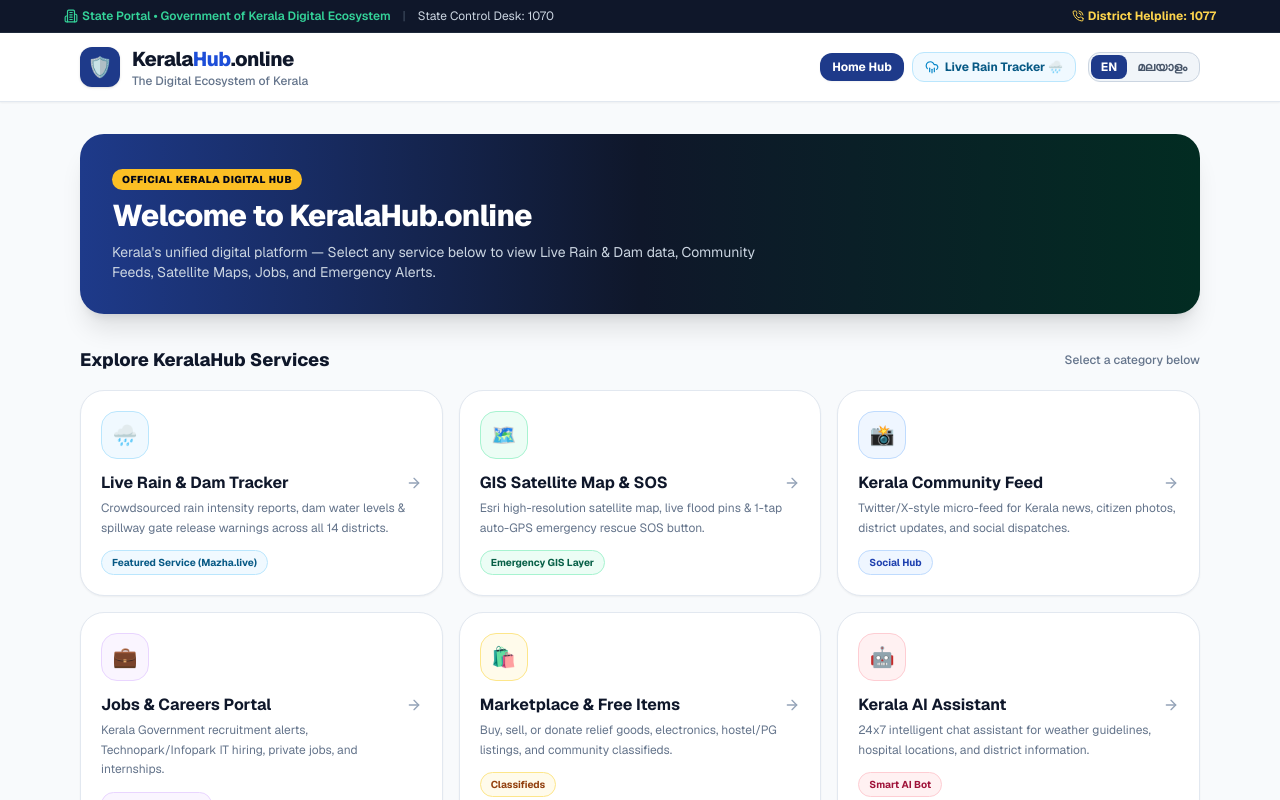
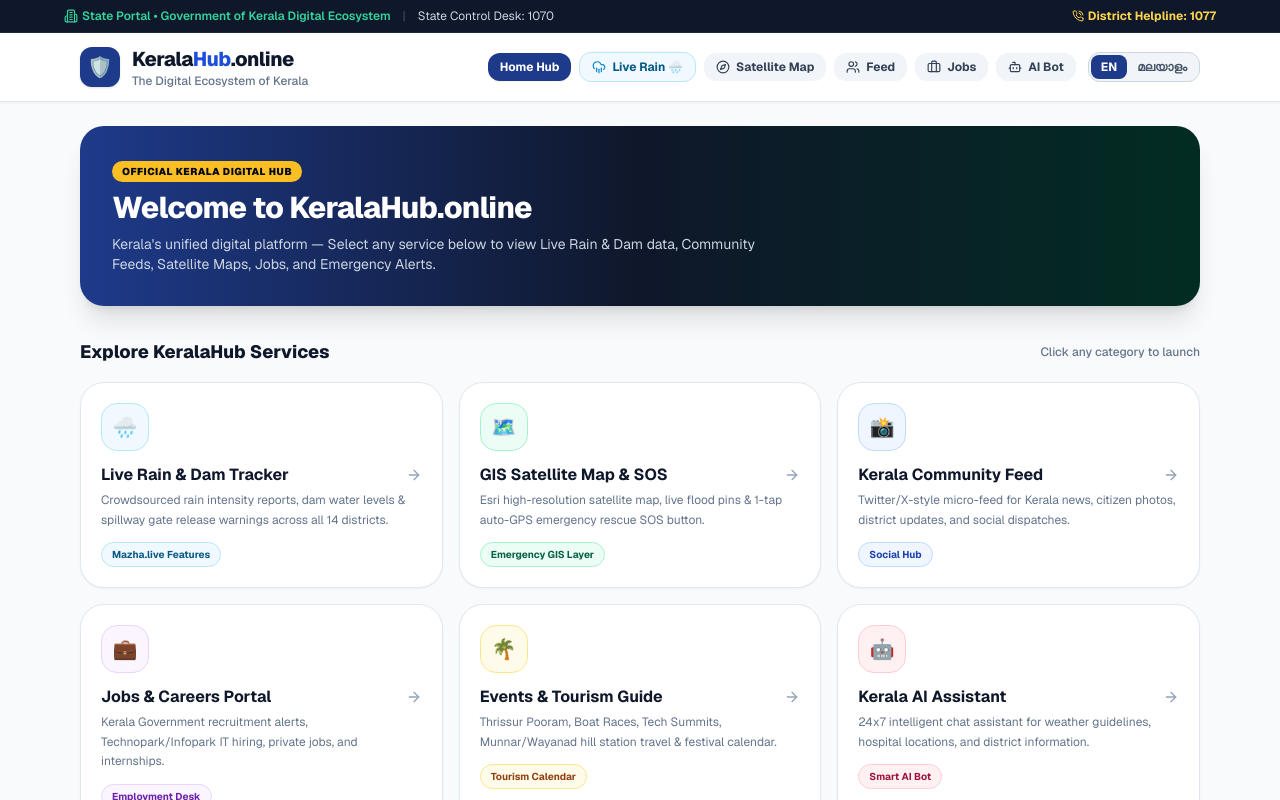
Before and after one commit to Mubthaseem/KERALAHUB, a React (Vite) app: page /#/feed in a window 1280 px wide. Both pictures are taken after a click on the button "Home Hub". Shown: the top 800 px of the page. Built offline with nearby package versions, Linux system fonts and the light colour scheme; no server answers; the database is empty.

Commit message:
Make all service cards on Home Screen 100% functional and interactive

```diff
--- a/src/App.tsx
+++ b/src/App.tsx
@@ -1,10 +1,34 @@
 import React, { useState, useEffect } from 'react';
 import { CloudRain, Compass, Users, ShoppingBag, Briefcase, Bot, PhoneCall, ShieldAlert, Waves, ArrowRight, Building2, Flame, MapPin, Search } from 'lucide-react';
+import { useEmergencyStore } from './services/store';
+
 import { MazhaFullTracker } from './components/MazhaFullTracker';
+import { InteractiveDisasterMap } from './components/InteractiveDisasterMap';
+import { PhotoFeed } from './components/PhotoFeed';
+import { MarketplaceJobs } from './components/MarketplaceJobs';
+import { EventsTourism } from './components/EventsTourism';
+import { AIAssistant } from './components/AIAssistant';
+import { EmergencyContacts } from './components/EmergencyContacts';
+import { SOSModal } from './components/SOSModal';
+import { ReportModal } from './components/ReportModal';
+import { AuthModal } from './components/AuthModal';
 
 type ActiveModule = 'home' | 'rain' | 'map' | 'feed' | 'jobs' | 'events' | 'ai' | 'contacts';
 
 export const App: React.FC = () => {
+  const {
+    sosRequests,
+    disasterReports,
+    reliefCamps,
+    selectedDistrict,
+    setSelectedDistrict,
+    currentUser,
+    setCurrentUser,
+    addSOSRequest,
+    addDisasterReport,
+    upvoteReport
+  } = useEmergencyStore();
+
   const getInitialModule = (): ActiveModule => {
     const hash = window.location.hash.replace('#/', '').replace('#', '');
     const validModules: ActiveModule[] = ['home', 'rain', 'map', 'feed', 'jobs', 'events', 'ai', 'contacts'];
@@ -14,9 +38,22 @@
   const [activeModule, setActiveModuleState] = useState<ActiveModule>(getInitialModule);
   const [language, setLanguage] = useState<'en' | 'ml'>('en');
 
+  const [isSOSModalOpen, setIsSOSModalOpen] = useState(false);
+  const [isReportModalOpen, setIsReportModalOpen] = useState(false);
+  const [isAuthModalOpen, setIsAuthModalOpen] = useState(false);
+  const [mapSOSCoords, setMapSOSCoords] = useState<{ lat: number; lng: number } | null>(null);
+
   const setActiveModule = (mod: ActiveModule) => {
     setActiveModuleState(mod);
     window.location.hash = `#/${mod}`;
+  };
+
+  const requireAuth = (action: () => void) => {
+    if (!currentUser) {
+      setIsAuthModalOpen(true);
+    } else {
+      action();
+    }
   };
 
   useEffect(() => {
@@ -72,10 +109,10 @@
           </button>
 
           {/* Navigation Bar & Language */}
-          <div className="flex items-center gap-2">
+          <div className="flex items-center gap-2 overflow-x-auto no-scrollbar">
             <button
               onClick={() => setActiveModule('home')}
-              className={`px-3 py-1.5 rounded-xl text-xs font-bold transition ${
+              className={`px-3 py-1.5 rounded-xl text-xs font-bold transition shrink-0 ${
                 activeModule === 'home'
                   ? 'bg-blue-900 text-white shadow-sm'
                   : 'bg-slate-100 text-slate-700 hover:bg-slate-200'
@@ -87,18 +124,58 @@
             {/* Direct Rain Selector Button */}
             <button
               onClick={() => setActiveModule('rain')}
-              className={`px-3 py-1.5 rounded-xl text-xs font-bold transition flex items-center gap-1.5 ${
+              className={`px-3 py-1.5 rounded-xl text-xs font-bold transition flex items-center gap-1.5 shrink-0 ${
                 activeModule === 'rain'
                   ? 'bg-sky-600 text-white shadow-sm ring-2 ring-sky-300'
                   : 'bg-sky-50 text-sky-800 hover:bg-sky-100 border border-sky-200'
               }`}
             >
               <CloudRain className="w-3.5 h-3.5 text-sky-600" />
-              <span>Live Rain Tracker 🌧️</span>
+              <span>Live Rain 🌧️</span>
+            </button>
+
+            <button
+              onClick={() => setActiveModule('map')}
+              className={`px-3 py-1.5 rounded-xl text-xs font-bold transition flex items-center gap-1.5 shrink-0 ${
+                activeModule === 'map' ? 'bg-emerald-700 text-white' : 'bg-slate-100 text-slate-700 hover:bg-slate-200'
+              }`}
+            >
+              <Compass className="w-3.5 h-3.5" />
+              <span>Satellite Map</span>
+            </button>
+
+            <button
+              onClick={() => setActiveModule('feed')}
+              className={`px-3 py-1.5 rounded-xl text-xs font-bold transition flex items-center gap-1.5 shrink-0 ${
+                activeModule === 'feed' ? 'bg-blue-700 text-white' : 'bg-slate-100 text-slate-700 hover:bg-slate-200'
+              }`}
+            >
+              <Users className="w-3.5 h-3.5" />
+              <span>Feed</span>
+            </button>
+
+            <button
+              onClick={() => setActiveModule('jobs')}
+              className={`px-3 py-1.5 rounded-xl text-xs font-bold transition flex items-center gap-1.5 shrink-0 ${
+                activeModule === 'jobs' ? 'bg-purple-700 text-white' : 'bg-slate-100 text-slate-700 hover:bg-slate-200'
+              }`}
+            >
+              <Briefcase className="w-3.5 h-3.5" />
+              <span>Jobs</span>
+            </button>
+
+            <button
+              onClick={() => setActiveModule('ai')}
+              className={`px-3 py-1.5 rounded-xl text-xs font-bold transition flex items-center gap-1.5 shrink-0 ${
+                activeModule === 'ai' ? 'bg-rose-700 text-white' : 'bg-slate-100 text-slate-700 hover:bg-slate-200'
+              }`}
+            >
+              <Bot className="w-3.5 h-3.5" />
+              <span>AI Bot</span>
             </button>
 
             {/* Language Switch */}
-            <div className="hidden sm:flex items-center bg-slate-100 border border-slate-300 rounded-xl p-0.5 text-xs font-bold ml-1">
+            <div className="hidden md:flex items-center bg-slate-100 border border-slate-300 rounded-xl p-0.5 text-xs font-bold ml-1">
               <button
                 onClick={() => setLanguage('en')}
                 className={`px-2.5 py-1 rounded-lg transition ${
@@ -121,12 +198,70 @@
         </div>
       </header>
 
-      {/* Main View Module Switcher */}
-      {activeModule === 'rain' ? (
-        <MazhaFullTracker />
-      ) : (
+      {/* Main Content View Switcher */}
+      <main className="max-w-6xl mx-auto px-3 sm:px-4 py-6">
+        {activeModule === 'rain' && <MazhaFullTracker />}
+
+        {activeModule === 'map' && (
+          <InteractiveDisasterMap
+            sosRequests={sosRequests}
+            disasterReports={disasterReports}
+            reliefCamps={reliefCamps}
+            selectedDistrict={selectedDistrict}
+            onSelectDistrict={setSelectedDistrict}
+            onOpenSOSModalWithCoords={(lat, lng) => {
+              requireAuth(() => {
+                setMapSOSCoords({ lat, lng });
+                setIsSOSModalOpen(true);
+              });
+            }}
+            onUpvoteReport={upvoteReport}
+            language={language}
+          />
+        )}
+
+        {activeModule === 'feed' && (
+          <PhotoFeed
+            reports={disasterReports}
+            selectedDistrict={selectedDistrict}
+            onSelectDistrict={setSelectedDistrict}
+            onAddReport={(data) => requireAuth(() => addDisasterReport(data))}
+            onUpvoteReport={upvoteReport}
+            language={language}
+            currentUser={currentUser}
+            onOpenAuthModal={() => setIsAuthModalOpen(true)}
+          />
+        )}
+
+        {activeModule === 'jobs' && (
+          <MarketplaceJobs
+            selectedDistrict={selectedDistrict}
+            onSelectDistrict={setSelectedDistrict}
+            language={language}
+            currentUser={currentUser}
+            onOpenAuthModal={() => setIsAuthModalOpen(true)}
+          />
+        )}
+
+        {activeModule === 'events' && (
+          <EventsTourism
+            selectedDistrict={selectedDistrict}
+            onSelectDistrict={setSelectedDistrict}
+            language={language}
+          />
+        )}
+
+        {activeModule === 'ai' && (
+          <AIAssistant selectedDistrict={selectedDistrict} />
+        )}
+
+        {activeModule === 'contacts' && (
+          <EmergencyContacts />
+        )}
+
+        {activeModule === 'home' && (
           /* HOME SCREEN PORTAL GRID */
-        <main className="max-w-6xl mx-auto px-3 sm:px-4 py-8 space-y-8 animate-fadeIn">
+          <div className="space-y-8 animate-fadeIn">
 
             {/* Welcome Banner */}
             <div className="bg-gradient-to-r from-blue-900 via-slate-900 to-emerald-950 rounded-3xl p-6 sm:p-8 text-white shadow-xl space-y-3 relative overflow-hidden">
@@ -147,7 +282,7 @@
             <div className="space-y-4">
               <div className="flex items-center justify-between">
                 <h3 className="font-extrabold text-lg text-slate-900">Explore KeralaHub Services</h3>
-              <span className="text-xs text-slate-500 font-medium">Select a category below</span>
+                <span className="text-xs text-slate-500 font-medium">Click any category to launch</span>
               </div>
 
               <div className="grid grid-cols-1 sm:grid-cols-2 lg:grid-cols-3 gap-4">
@@ -155,7 +290,7 @@
                 {/* Service 1: LIVE RAIN & DAM TRACKER (Mazha.live) */}
                 <div
                   onClick={() => setActiveModule('rain')}
-                className="bg-white border border-slate-200 hover:border-sky-500 rounded-3xl p-5 shadow-sm hover:shadow-md transition duration-300 cursor-pointer group space-y-3 relative overflow-hidden"
+                  className="bg-white border border-slate-200 hover:border-sky-500 rounded-3xl p-5 shadow-sm hover:shadow-md transition duration-300 cursor-pointer group space-y-3"
                 >
                   <div className="w-12 h-12 rounded-2xl bg-sky-50 text-sky-700 border border-sky-200 flex items-center justify-center text-xl font-bold group-hover:scale-110 transition">
                     🌧️
@@ -172,13 +307,13 @@
                     </p>
                   </div>
                   <span className="inline-block text-[10px] font-bold text-sky-800 bg-sky-50 px-2.5 py-1 rounded-full border border-sky-200">
-                  Featured Service (Mazha.live)
+                    Mazha.live Features
                   </span>
                 </div>
 
                 {/* Service 2: LIVE GIS SATELLITE MAP & SOS */}
                 <div
-                onClick={() => setActiveModule('rain')}
+                  onClick={() => setActiveModule('map')}
                   className="bg-white border border-slate-200 hover:border-emerald-500 rounded-3xl p-5 shadow-sm hover:shadow-md transition duration-300 cursor-pointer group space-y-3"
                 >
                   <div className="w-12 h-12 rounded-2xl bg-emerald-50 text-emerald-700 border border-emerald-200 flex items-center justify-center text-xl font-bold group-hover:scale-110 transition">
@@ -202,7 +337,7 @@
 
                 {/* Service 3: COMMUNITY FEED */}
                 <div
-                onClick={() => setActiveModule('rain')}
+                  onClick={() => setActiveModule('feed')}
                   className="bg-white border border-slate-200 hover:border-blue-500 rounded-3xl p-5 shadow-sm hover:shadow-md transition duration-300 cursor-pointer group space-y-3"
                 >
                   <div className="w-12 h-12 rounded-2xl bg-blue-50 text-blue-700 border border-blue-200 flex items-center justify-center text-xl font-bold group-hover:scale-110 transition">
@@ -226,7 +361,7 @@
 
                 {/* Service 4: JOBS & EMPLOYMENT */}
                 <div
-                onClick={() => setActiveModule('rain')}
+                  onClick={() => setActiveModule('jobs')}
                   className="bg-white border border-slate-200 hover:border-purple-500 rounded-3xl p-5 shadow-sm hover:shadow-md transition duration-300 cursor-pointer group space-y-3"
                 >
                   <div className="w-12 h-12 rounded-2xl bg-purple-50 text-purple-700 border border-purple-200 flex items-center justify-center text-xl font-bold group-hover:scale-110 transition">
@@ -248,33 +383,33 @@
                   </span>
                 </div>
 
-              {/* Service 5: MARKETPLACE */}
+                {/* Service 5: EVENTS & TOURISM */}
                 <div
-                onClick={() => setActiveModule('rain')}
+                  onClick={() => setActiveModule('events')}
                   className="bg-white border border-slate-200 hover:border-amber-500 rounded-3xl p-5 shadow-sm hover:shadow-md transition duration-300 cursor-pointer group space-y-3"
                 >
                   <div className="w-12 h-12 rounded-2xl bg-amber-50 text-amber-700 border border-amber-200 flex items-center justify-center text-xl font-bold group-hover:scale-110 transition">
-                  🛍️
+                    🌴
                   </div>
                   <div>
                     <div className="flex items-center justify-between">
                       <h4 className="font-bold text-base text-slate-900 group-hover:text-amber-700 transition">
-                      Marketplace & Free Items
+                        Events & Tourism Guide
                       </h4>
                       <ArrowRight className="w-4 h-4 text-slate-400 group-hover:text-amber-700 group-hover:translate-x-1 transition" />
                     </div>
                     <p className="text-xs text-slate-500 mt-1 leading-relaxed">
-                    Buy, sell, or donate relief goods, electronics, hostel/PG listings, and community classifieds.
+                      Thrissur Pooram, Boat Races, Tech Summits, Munnar/Wayanad hill station travel & festival calendar.
                     </p>
                   </div>
                   <span className="inline-block text-[10px] font-bold text-amber-800 bg-amber-50 px-2.5 py-1 rounded-full border border-amber-200">
-                  Classifieds
+                    Tourism Calendar
                   </span>
                 </div>
 
                 {/* Service 6: AI KNOWLEDGE ENGINE */}
                 <div
-                onClick={() => setActiveModule('rain')}
+                  onClick={() => setActiveModule('ai')}
                   className="bg-white border border-slate-200 hover:border-rose-500 rounded-3xl p-5 shadow-sm hover:shadow-md transition duration-300 cursor-pointer group space-y-3"
                 >
                   <div className="w-12 h-12 rounded-2xl bg-rose-50 text-rose-700 border border-rose-200 flex items-center justify-center text-xl font-bold group-hover:scale-110 transition">
@@ -299,8 +434,33 @@
               </div>
             </div>
 
+          </div>
+        )}
       </main>
-      )}
+
+      {/* Modals */}
+      <SOSModal
+        isOpen={isSOSModalOpen}
+        onClose={() => setIsSOSModalOpen(false)}
+        onSubmitSOS={addSOSRequest}
+        initialCoords={mapSOSCoords}
+        selectedDistrict={selectedDistrict}
+        currentUser={currentUser}
+      />
+
+      <ReportModal
+        isOpen={isReportModalOpen}
+        onClose={() => setIsReportModalOpen(false)}
+        onSubmitReport={addDisasterReport}
+        selectedDistrict={selectedDistrict}
+        currentUser={currentUser}
+      />
+
+      <AuthModal
+        isOpen={isAuthModalOpen}
+        onClose={() => setIsAuthModalOpen(false)}
+        onLoginSuccess={(user) => setCurrentUser(user)}
+      />
 
       {/* Official Footer */}
       <footer className="bg-white border-t border-slate-200 py-4 px-4 text-center text-xs text-slate-500 font-sans mt-12">
```
Also changed, not shown: 2 other files (tests, documents, lock files or other folders). Lines whose indentation alone changed are shown as unchanged.
